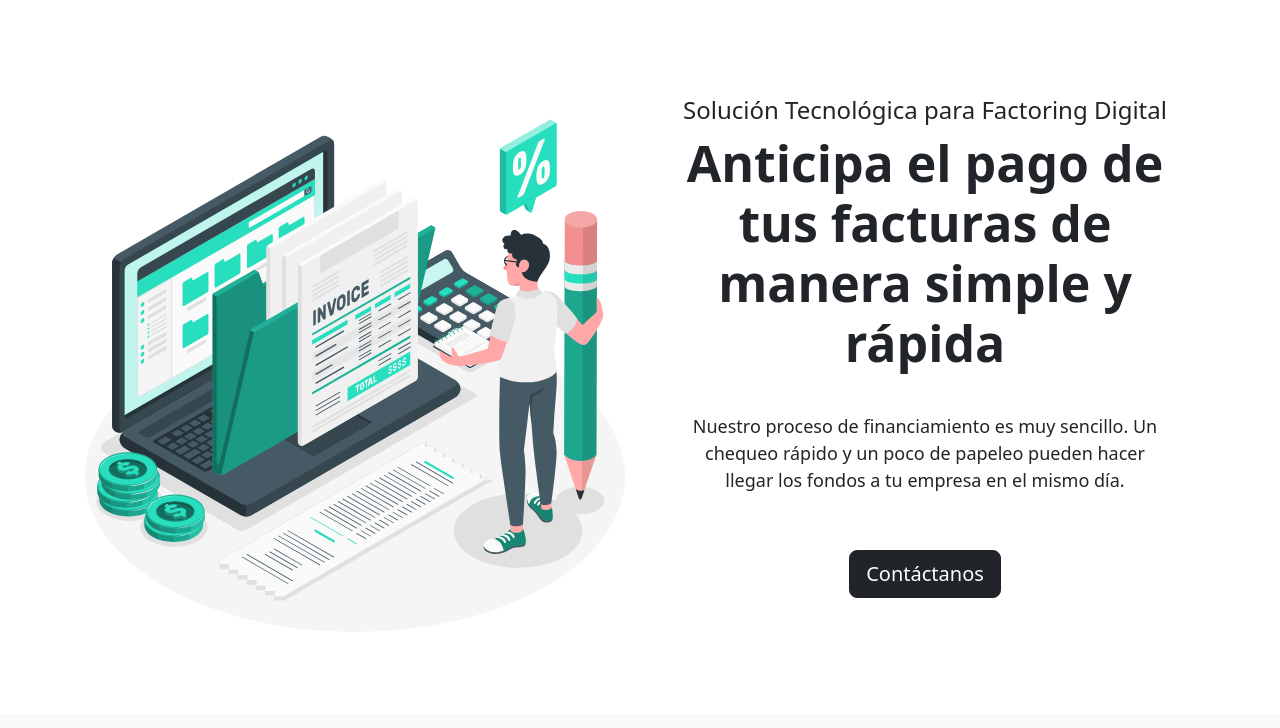
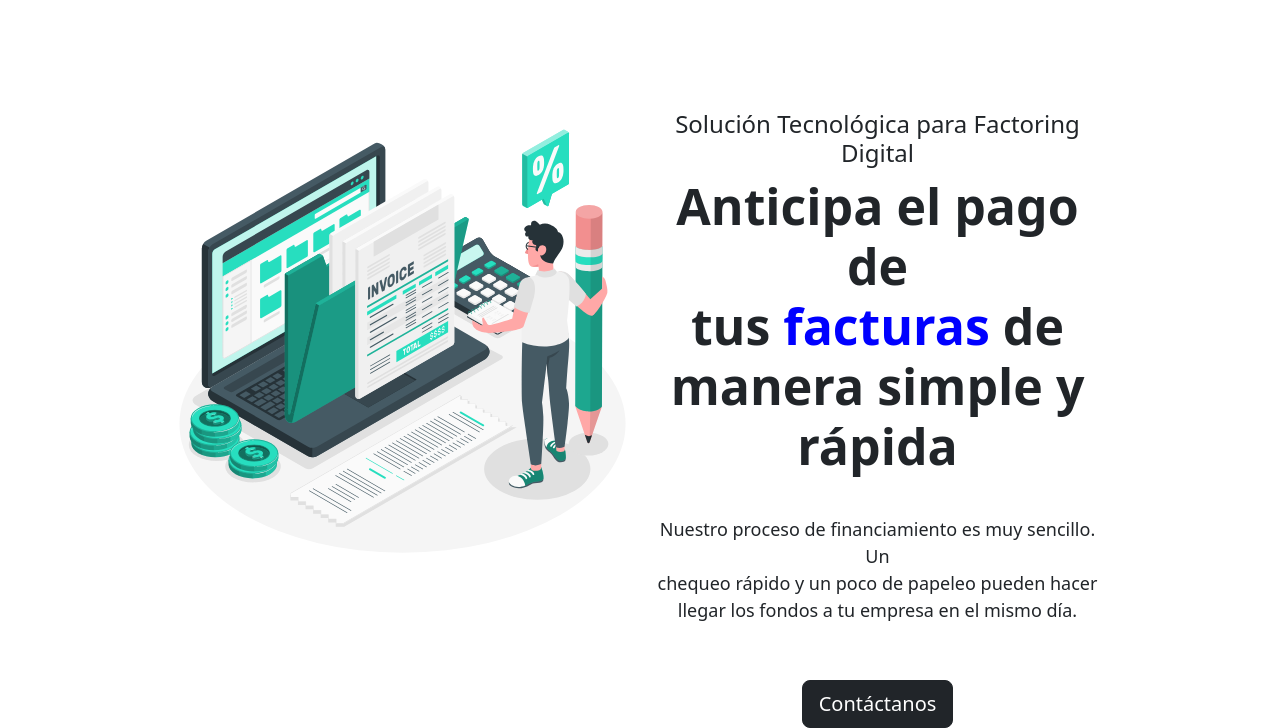
Before and after one commit to AntonioSotoAS/FinvoiceWeb, a PHP site: page / in a window 1280 px wide. Shown: the part 86-814 px from the top of the page. Before the commit the page ends 687 px from the top, so only its background shows below. Run offline with PHP 8.4, Linux system fonts and the light colour scheme.

Commit message:
achique el inicio y cambie color factura

```diff
--- a/index.php
+++ b/index.php
@@ -16,7 +16,7 @@
   <nav class="navbar navbar-expand-lg navbar-light bg-light">
     <div class="container">
       <a class="navbar-brand d-flex align-items-center" href="#">
-        <img src="/img/logoFinvoice.png" height="50px" width="50px" alt="Logo">
+        <img src="./img/logoFinvoice.png" height="50px" width="50px" alt="Logo">
         <h1 class="ms-2 mb-0" style="font-size: 50px;">finvoice</h1>
       </a>
       <button class="navbar-toggler" type="button" data-bs-toggle="collapse" data-bs-target="#navbarNav" aria-controls="navbarNav" aria-expanded="false" aria-label="Toggle navigation">
@@ -44,24 +44,20 @@
     </div>
   </nav>
 
-  <!--por el momento pondre br-->
-
-  <br>
-  <br><br><br>
-
-  <div class="container">
-    <div class="row">
-      <div class="col-md-6">
+  <!--Inicio-->
+  <div class="container" style="padding-top: 110px;">
+  <div class="row justify-content-center">
+    <div class="col-md-5">
       <div class="text-center">
-          <img src="/img/inicioFinvoice.svg" alt="Imagen" class="img-fluid" />
+        <img src="./img/inicioFinvoice.svg" alt="Imagen" class="img-fluid" />
       </div>
     </div>
-      <div class="col-md-6">
+    <div class="col-md-5">
       <div class="text-center">
         <h4>Solución Tecnológica para Factoring Digital</h4>
       </div>
       <div class="text-center">
-          <h1 style="font-size: 50px;"><strong>Anticipa el pago de<br> tus facturas de<br> manera simple y<br> rápida</strong></h1>
+        <h1 style="font-size: 50px; font-weight: bold;"><strong>Anticipa el pago de<br> tus <span style="color: blue;">facturas</span> de<br> manera simple y<br> rápida</strong></h1>
       </div>
       <div class="text-center">
         <p style="font-size: 18px; margin-top: 40px;">
@@ -79,6 +75,7 @@
 
 
 
+
 </body>
 
 </html>
```
Lines whose indentation alone changed are shown as unchanged.
